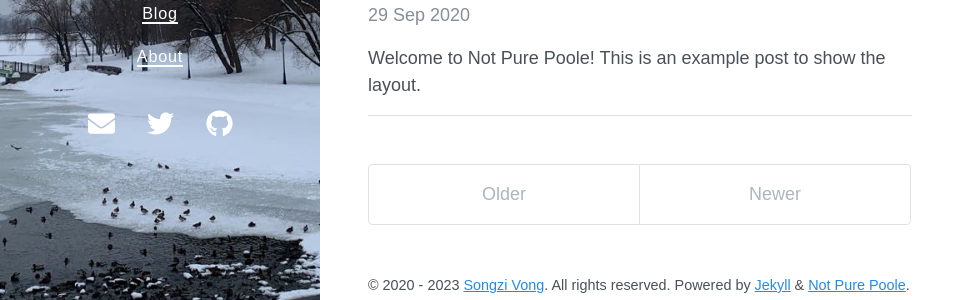
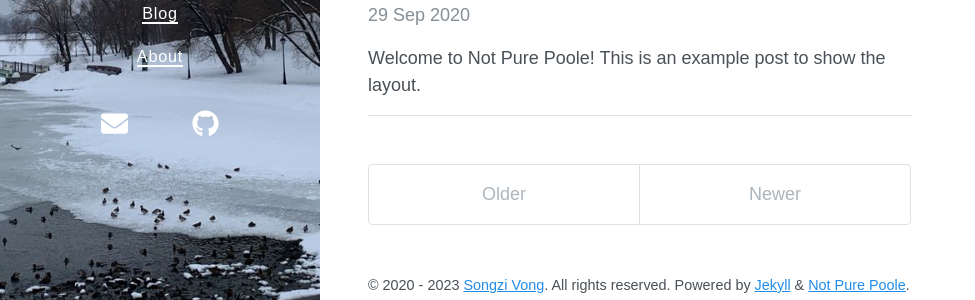
Before and after one commit to kyenni/kyenni.github.io, a Jekyll site: the page built from index.html, in a window 1280 px wide. Shown: the part 491-791 px from the top of the page, without its empty margins (0-975 px from the left). Built offline with Jekyll 4.4.1, drawn with Linux system fonts in a browser that asks for light colours; nearby versions of some CDN libraries; the list of posts is cut into pages by our own code.

Commit message:
Update social.yml

```diff
--- a/_data/social.yml
+++ b/_data/social.yml
@@ -3,7 +3,7 @@
   icon: fas fa-envelope
 - title: Twitter
   url: https://twitter.com/vszhub
-  icon: fab fa-twitter
+  icon: fa-soild fa-file
 - title: GitHub
   url: https://github.com/kyenni
   icon: fab fa-github
```
